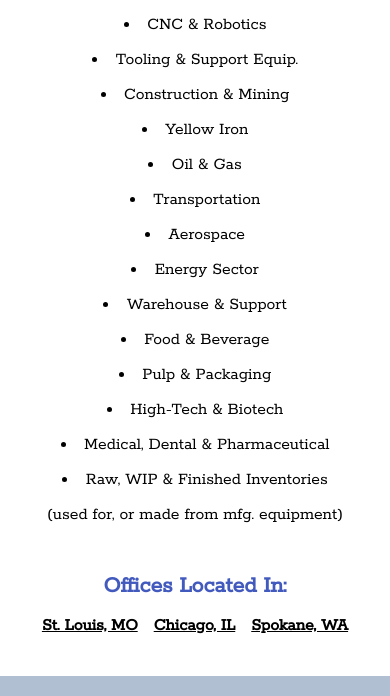
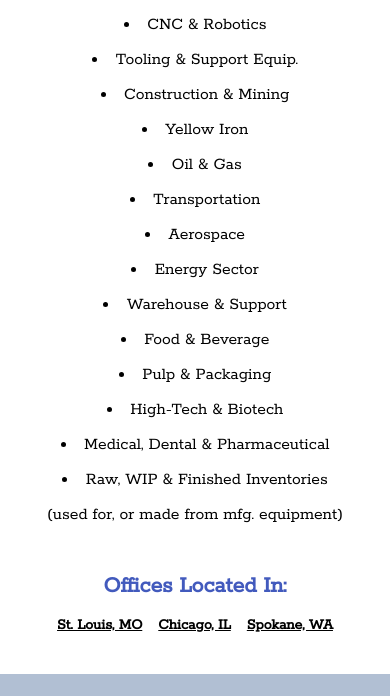
Before and after one commit to Matthew-Clendenning/gerrardgroupinc, an Astro site: page / in a window 390 px wide. Shown: the part 1469-2165 px from the top of the page. Built offline with nearby package versions, Linux system fonts and the light colour scheme; Astro itself is replaced by a stand-in of ours.

Commit message:
index commit

```diff
--- a/src/pages/index.astro
+++ b/src/pages/index.astro
@@ -361,7 +361,7 @@ import Layout from "../layouts/Layout.astro";
         }
 
         .locations ul li {
-            font-size: clamp(.5rem, 4.5vw, 3rem);
+            font-size: clamp(.5rem, 4vw, 3rem);
         }
     }
 
```
